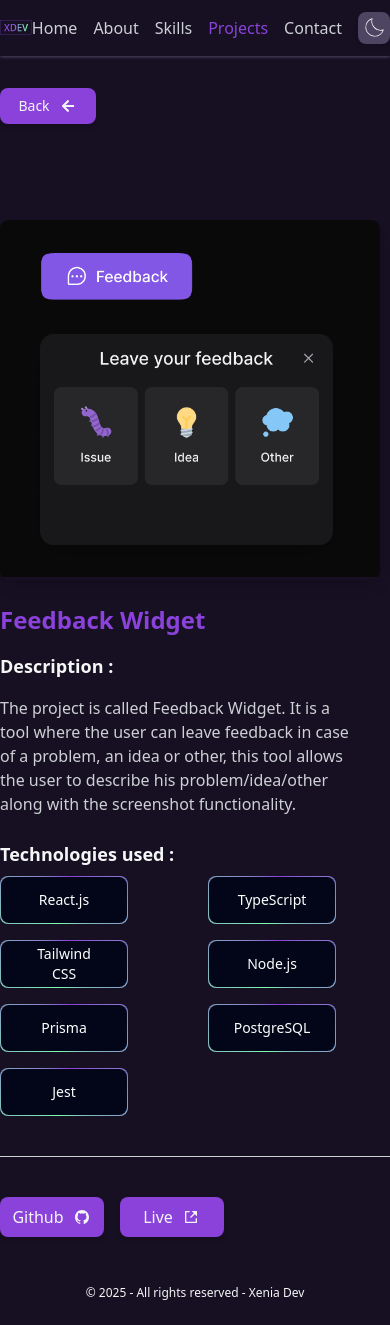
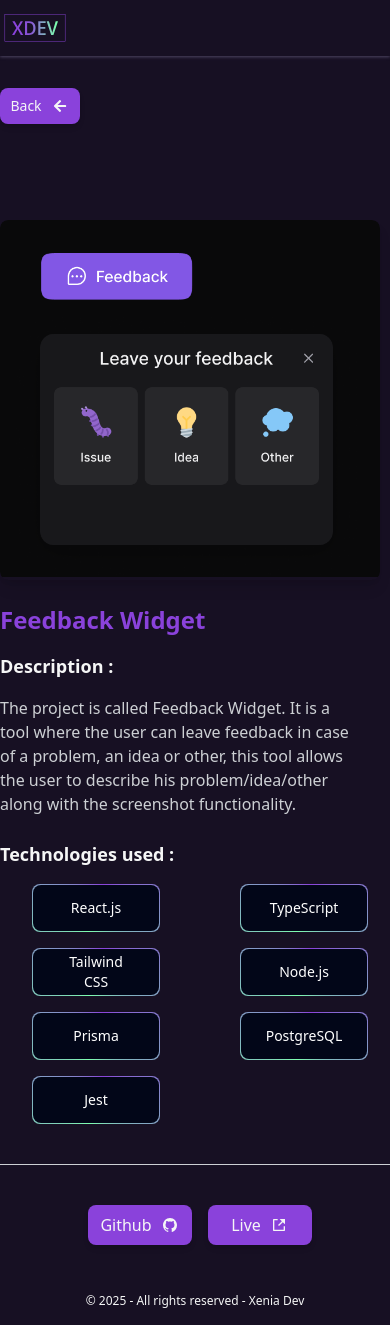
Before and after one commit to xeniaalex3/portfolio_xenia, a Next.js app: page /projects/1 in a window 390 px wide. Built offline with nearby package versions, Linux system fonts and the light colour scheme.

Commit message:
🎨 add breakpoints to header and detailsproject component

```diff
--- a/src/components/Header/Header.tsx
+++ b/src/components/Header/Header.tsx
@@ -12,12 +12,12 @@ function Header() {
   const pathname = usePathname()
 
   return (
-    <header className="flex flex-row justify-around items-center h-[3.5rem] mb-4 overflow-hidden border-b border-transparent shadow-[var(--shadow-custom)]">
+    <header className="flex flex-row md:justify-around sm:justify-between items-center h-[3.5rem] mb-4 overflow-hidden border-b border-transparent shadow-[var(--shadow-custom)]">
       <Link href="/">
-      <Image src={logo} alt="image logo" width={80} height={80}/>
+      <Image src={logo} alt="image logo" width={70} height={70} className='sm:w-[70px] sm:h-[28px] md:w-[70px] md:h-[70px]'/>
       </Link>
       {/* <span className="flex justify-center items-center">XeniaDev </span> */}
-      <nav className="flex flex-row justify-end items-center gap-4">
+      <nav className="flex flex-row justify-end items-center gap-4 sm:hidden md:flex">
         {menuItems.map(item => (
           <MenuLinks
             key={item.name}
--- a/src/components/Projects/DetailsProject/DetailsProject.tsx
+++ b/src/components/Projects/DetailsProject/DetailsProject.tsx
@@ -33,18 +33,18 @@ function DetailsProject() {
     selectedProject?.demo && window.open(selectedProject.demo, '_blank')
 
   return (
-    <section className="flex flex-col mx-auto xl:w-[75rem] sm:w-[25rem] sm:mx-auto">
+    <section className="flex flex-col mx-auto xl:w-[75rem] md:w-[35rem] lg:w-[50rem] sm:w-[25rem] sm:mx-auto">
       <CustomButton
         type="button"
         text="Back"
         icon={<FaArrowLeft className="ml-2 w-5" />}
         color="violet"
         onClick={handelBackClick}
-        customCss="!w-[6rem] !text-sm !font-normal mt-4 sm:w-[5rem] sm:text-xs sm:font-light"
+        customCss="md:!w-[6rem] !text-sm !font-normal mt-4 sm:w-[5rem] sm:text-xs sm:font-light"
       />
 
       <div key={selectedProject.id} className="mt-[6rem]">
-        <div className="xl:max-w-[40%] sm:w-[95%] h-auto overflow-hidden rounded-lg shadow-lg box-border mb-6">
+        <div className="md:max-w-[80%] sm:w-[95%] h-auto overflow-hidden rounded-lg shadow-lg box-border mb-6">
           <Image
             src={selectedProject.image}
             alt={selectedProject.title}
@@ -59,20 +59,20 @@ function DetailsProject() {
         <h3 className="text-lg font-semibold text-[var(--text-primary)] mb-4">
           Description :
         </h3>
-        <p className="text-base font-medium text-[var(--text-secondary)] w-[60%] sm:w-[90%] mb-6">
+        <p className="text-base font-medium text-[var(--text-secondary)] xl:w-[60%] lg:w-[60%] md:w-[70%] sm:w-[90%] mb-6">
           {selectedProject.description}
         </p>
 
-        <h3 className="text-lg font-semibold text-[var(--text-primary)] mb-2">
+        <h3 className="text-lg font-semibold text-[var(--text-primary)] mb-2 sm:mb-4">
           Technologies used :
         </h3>
-        <div className="grid grid-cols-4 gap-4 sm:grid-cols-2 sm:mx-auto">
+        <div className="grid xl:grid-cols-4 lg:grid-cols-3 md:grid-cols-2 md:gap-4 sm:grid-cols-2 sm:place-items-center sm:gap-4">
           {selectedProject.technos.map(tech => (
             <MagicButton key={tech} title={tech} />
           ))}
         </div>
          <hr className="my-10 border-t border-[var(--text-secondary)]"/>
-        <div className="flex md:flex-row gap-4 mt-8 mb-8 sm:flex-row sm:items-center">
+        <div className="flex md:flex-row md:justify-start gap-4 mt-8 mb-8 sm:flex sm:flex-row sm:justify-center sm:items-center">
           <CustomButton
             text="Github"
             color="violet"
```
